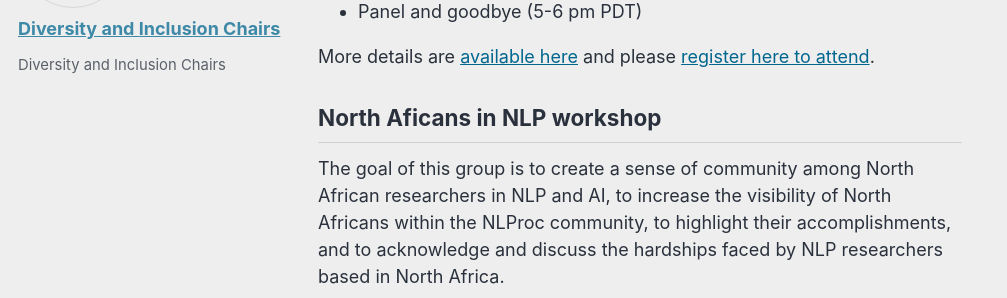
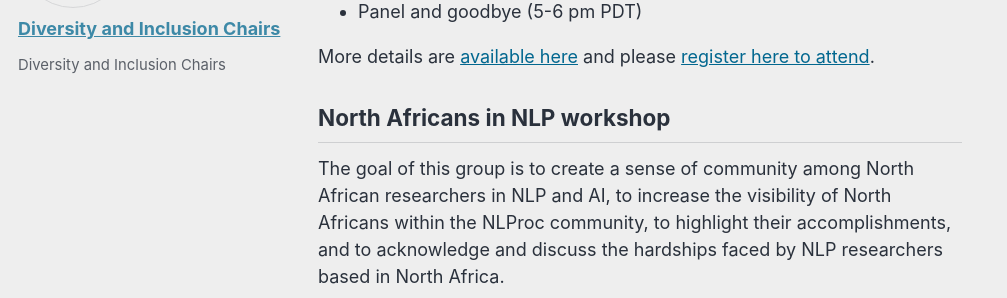
Before and after one commit to naacl-org/naacl-2022-website, a Jekyll site: the page built from _posts/2022-07-06-affinity-workshops-welcome.md, in a window 1280 px wide and 900 px high, scrolled down 3066 px. Shown: the part 156-454 px from the top of the window, without its empty margins (0-1007 px from the left). Built offline with Jekyll 4.4.1, drawn with Linux system fonts in a browser that asks for light colours; cached includes are drawn as plain includes; comment, search, counter and statistics services are not loaded.

Commit message:
Update 2022-07-06-affinity-workshops-welcome.md

```diff
--- a/_posts/2022-07-06-affinity-workshops-welcome.md
+++ b/_posts/2022-07-06-affinity-workshops-welcome.md
@@ -29,7 +29,7 @@ NAACL 2022 will additionally feature several D&I panels where affinity groups me
 
 ## Joint Affinity Group Workshop (9 AM - 11 AM PDT, July 10, Virtual)
 
-All members of affinity group will be coming together at our GatherTown (accessible to everyone, even to non-registrants) and presenting their work. The poster session will be only virtual which you can access [here](https://docs.google.com/forms/d/e/1FAIpQLSfZlKVb9VbCS2Gppn1wEZWvfY0Si4e2BFJMPB7z8VmRFJse9w/viewform).
+All members of affinity group will be coming together at our GatherTown (accessible to everyone, even to non-registrants) and presenting their work. The poster session will be only virtual which you can access [here](https://app.gather.town/app/GPUA8FVbHRuN0ePu/Joint%20Poster%20Session).
 
 ## Queer in AI workshop
 
@@ -66,7 +66,7 @@ The current schedule of the workshop is:
 
 More details are [available here](http://www.winlp.org/winlp-satellite-workshop-naacl-2022/) and please [register here to attend](https://www.eventbrite.com/e/widening-nlp-satellite-workshop-at-naacl-2022-tickets-345885913077).
 
-## North Aficans in NLP workshop
+## North Africans in NLP workshop
 
 The goal of this group is to create a sense of community among North African researchers in NLP and AI, to increase the visibility of North Africans within the NLProc community, to highlight their accomplishments, and to acknowledge and discuss the hardships faced by NLP researchers based in North Africa.
 
```
